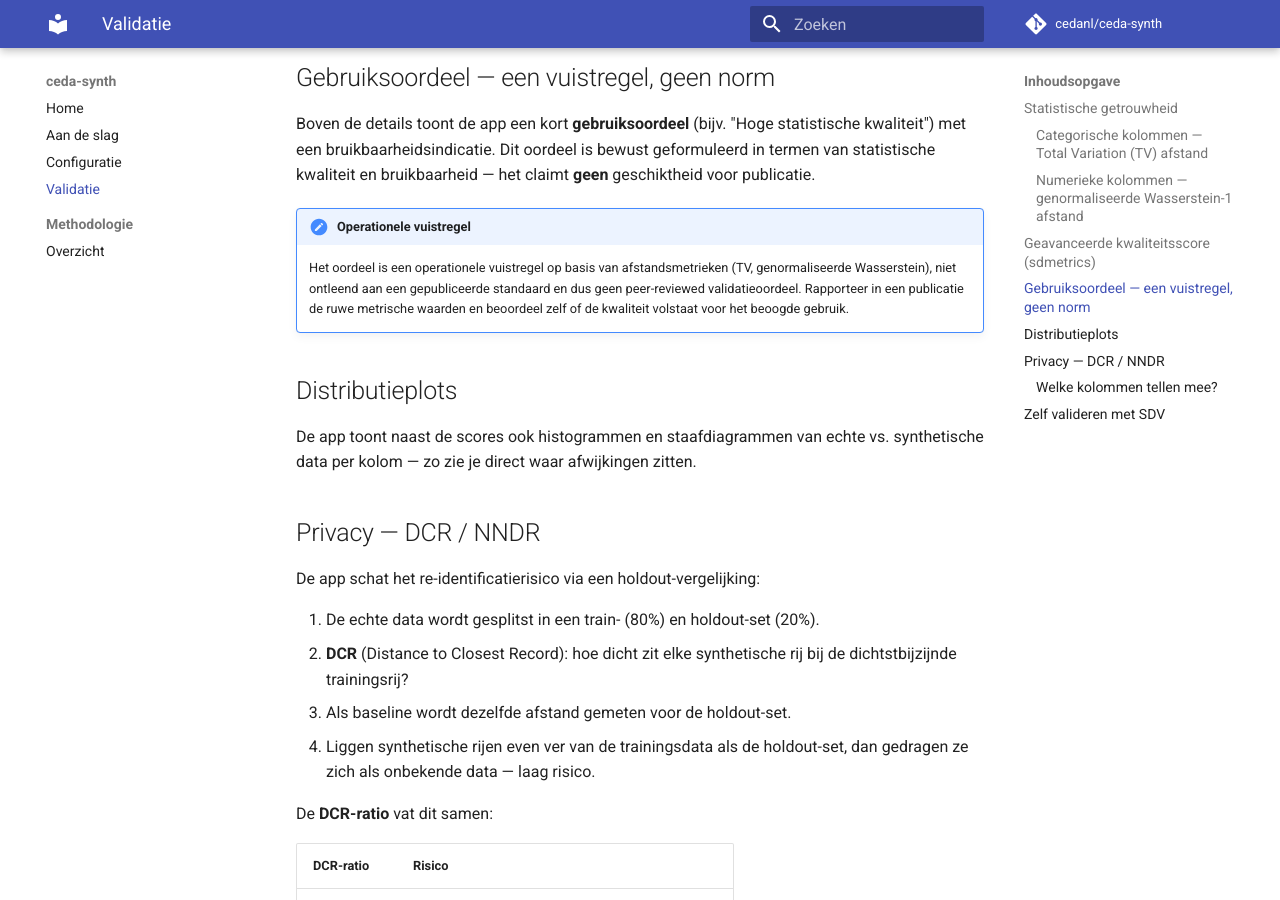
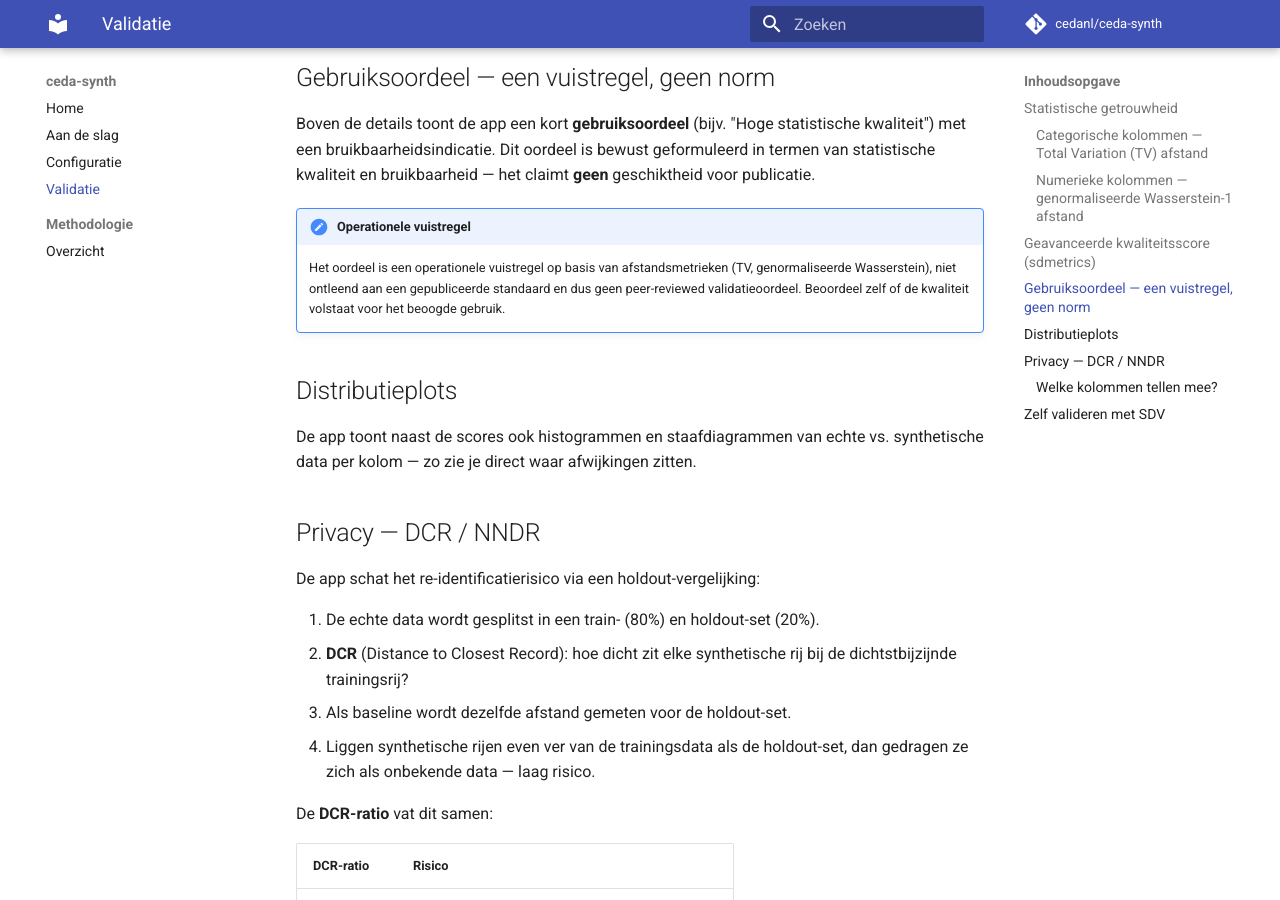
Before and after one commit to cedanl/edusynth, an MkDocs documentation site: the page built from docs/validatie.md, in a window 1280 px wide and 900 px high, scrolled down 1563 px. Built offline with MkDocs 1.6.1 and Material for MkDocs 9.7.7, drawn with Linux system fonts in a browser that asks for light colours; comment, search, counter and statistics services are not loaded.

Commit message:
Clarify operational guideline in validation document
Removed the phrase 'Rapporteer in een publicatie de ruwe metrische waarden' for clarity.

```diff
--- a/docs/validatie.md
+++ b/docs/validatie.md
@@ -43,7 +43,7 @@ Deze score is gebaseerd op een peer-reviewed methode en kan in een publicatie ge
 Boven de details toont de app een kort **gebruiksoordeel** (bijv. "Hoge statistische kwaliteit") met een bruikbaarheidsindicatie. Dit oordeel is bewust geformuleerd in termen van statistische kwaliteit en bruikbaarheid — het claimt **geen** geschiktheid voor publicatie.
 
 !!! note "Operationele vuistregel"
-    Het oordeel is een operationele vuistregel op basis van afstandsmetrieken (TV, genormaliseerde Wasserstein), niet ontleend aan een gepubliceerde standaard en dus geen peer-reviewed validatieoordeel. Rapporteer in een publicatie de ruwe metrische waarden en beoordeel zelf of de kwaliteit volstaat voor het beoogde gebruik.
+    Het oordeel is een operationele vuistregel op basis van afstandsmetrieken (TV, genormaliseerde Wasserstein), niet ontleend aan een gepubliceerde standaard en dus geen peer-reviewed validatieoordeel. Beoordeel zelf of de kwaliteit volstaat voor het beoogde gebruik.
 
 ## Distributieplots
 
```
